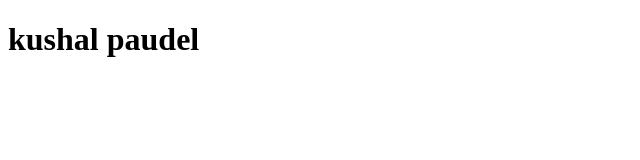
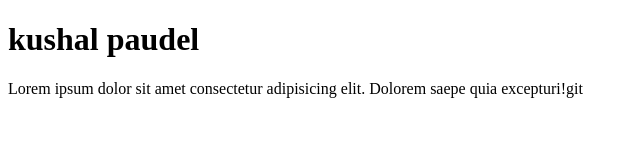
Before and after one commit to kushal00m/Kushal-practice, a plain HTML site: page index.html in a window 1280 px wide. Shown: the whole page, without its empty margins (0-640 px from the left). Drawn offline with Linux system fonts and the light colour scheme.

Commit message:
update new project

```diff
--- a/index.html
+++ b/index.html
@@ -7,6 +7,6 @@
 </head>
 <body>
     <h1>kushal paudel</h1>
-
+    <p> Lorem ipsum dolor sit amet consectetur adipisicing elit. Dolorem saepe quia excepturi!git</p>
 </body>
 </html>
```
